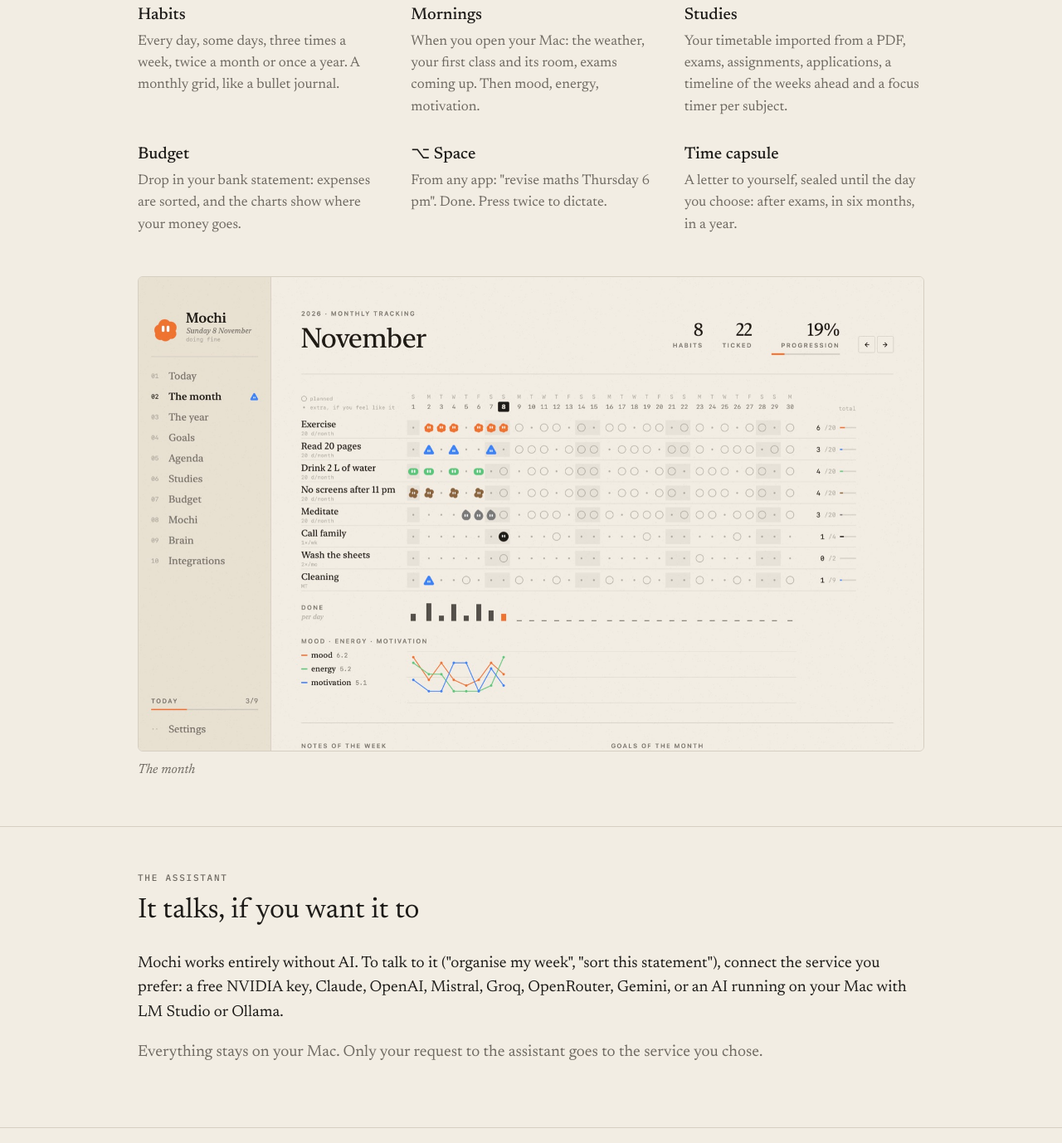
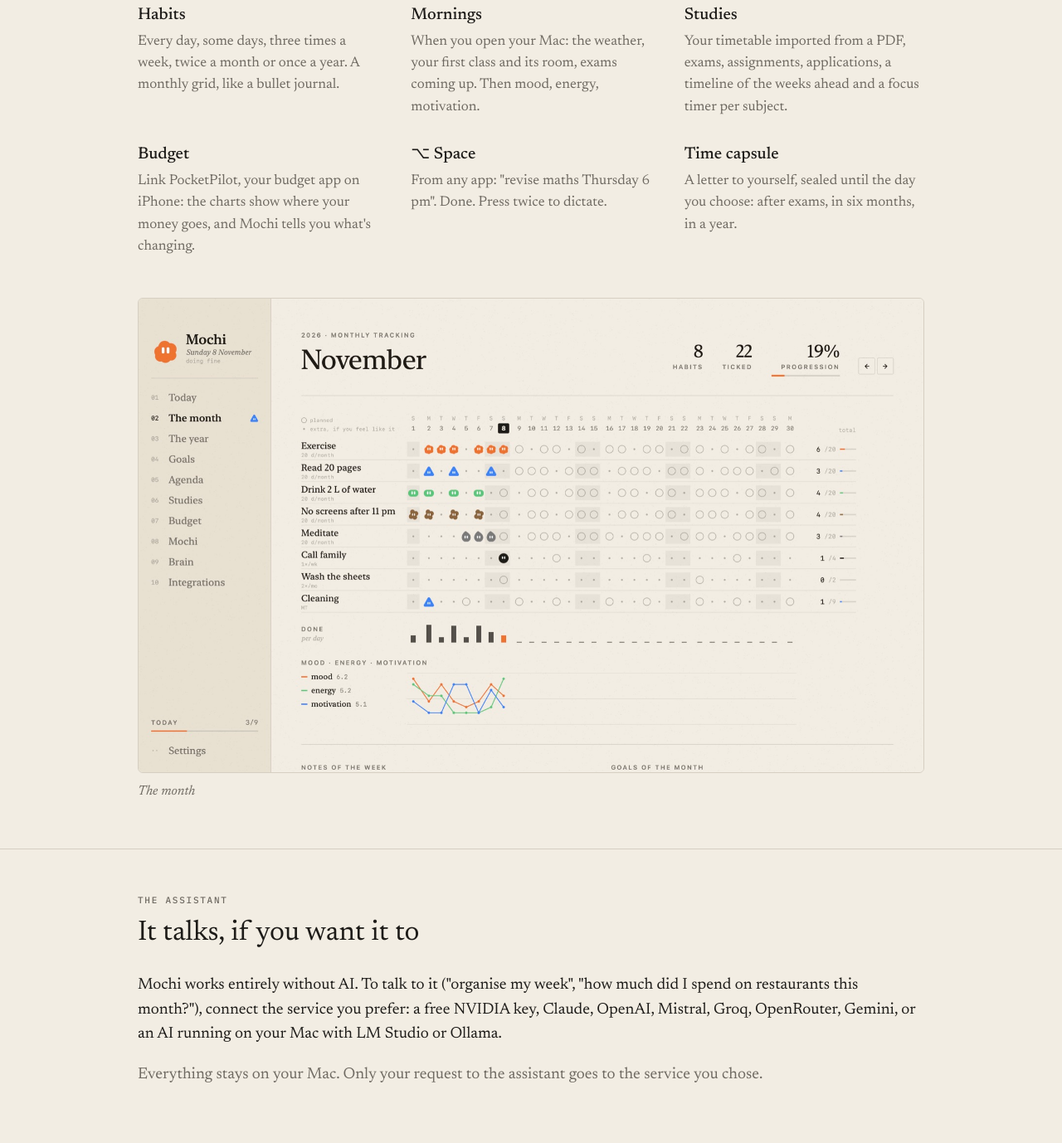
Before and after one commit to Tasswest/mochi, a plain HTML site: page en.html in a window 1280 px wide. Shown: the part 8562-9940 px from the top of the page at 83% size. Drawn offline with Linux system fonts and the light colour scheme.

Commit message:
Mochi 1.12 : Budget relié à PocketPilot (accueil, confidentialité, capture)
Co-Authored-By: Claude Opus 5.5 <noreply@anthropic.com>

```diff
--- a/en.html
+++ b/en.html
@@ -197,7 +197,7 @@
       <div><h3>Habits</h3><p>Every day, some days, three times a week, twice a month or once a year. A monthly grid, like a bullet journal.</p></div>
       <div><h3>Mornings</h3><p>When you open your Mac: the weather, your first class and its room, exams coming up. Then mood, energy, motivation.</p></div>
       <div><h3>Studies</h3><p>Your timetable imported from a PDF, exams, assignments, applications, a timeline of the weeks ahead and a focus timer per subject.</p></div>
-      <div><h3>Budget</h3><p>Drop in your bank statement: expenses are sorted, and the charts show where your money goes.</p></div>
+      <div><h3>Budget</h3><p>Link PocketPilot, your budget app on iPhone: the charts show where your money goes, and Mochi tells you what's changing.</p></div>
       <div><h3>⌥ Space</h3><p>From any app: "revise maths Thursday 6 pm". Done. Press twice to dictate.</p></div>
       <div><h3>Time capsule</h3><p>A letter to yourself, sealed until the day you choose: after exams, in six months, in a year.</p></div>
     </div>
@@ -209,7 +209,7 @@
   <div class="wrap">
     <div class="caps">The assistant</div>
     <h2>It talks, if you want it to</h2>
-    <p>Mochi works entirely without AI. To talk to it ("organise my week", "sort this statement"), connect the service you prefer: a free NVIDIA key, Claude, OpenAI, Mistral, Groq, OpenRouter, Gemini, or an AI running on your Mac with LM Studio or Ollama.</p>
+    <p>Mochi works entirely without AI. To talk to it ("organise my week", "how much did I spend on restaurants this month?"), connect the service you prefer: a free NVIDIA key, Claude, OpenAI, Mistral, Groq, OpenRouter, Gemini, or an AI running on your Mac with LM Studio or Ollama.</p>
     <p style="color:var(--soft)">Everything stays on your Mac. Only your request to the assistant goes to the service you chose.</p>
   </div>
 </section>
```
Also changed, not shown: confidentialite.html (+1 -0 lines), index.html (+2 -2 lines), privacy.html (+1 -0 lines), img/budget.jpg.
